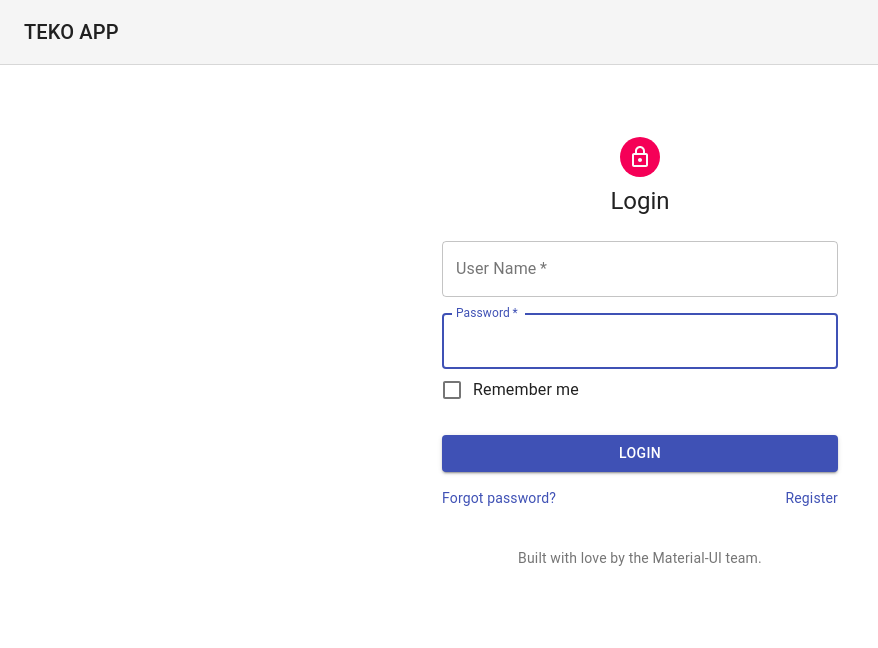
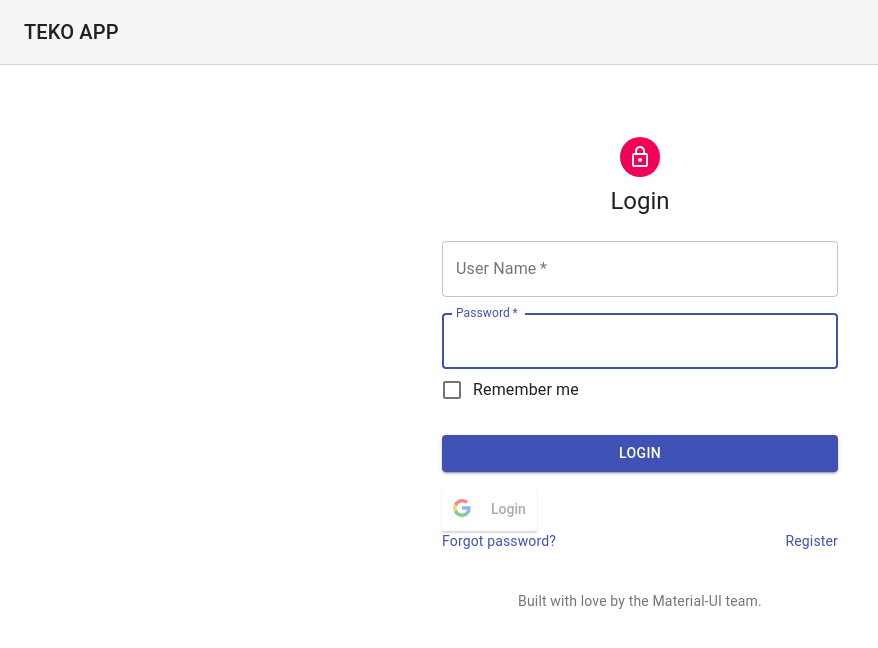
Before and after one commit to project-react/teko-app-ui, a React (Create React App) app: page /login in a window 1280 px wide. Shown: the top 648 px of the page, without its empty margins (0-878 px from the left). Built offline with nearby package versions, Linux system fonts and the light colour scheme.

Commit message:
add login with google

```diff
--- a/package.json
+++ b/package.json
@@ -10,6 +10,7 @@
     "dotenv": "^8.0.0",
     "react": "^16.8.6",
     "react-dom": "^16.8.6",
+    "react-google-login": "^5.0.5",
     "react-router-dom": "^5.0.1",
     "react-scripts": "3.0.1",
     "reactn": "^2.1.4",
--- a/public/index.html
+++ b/public/index.html
@@ -5,15 +5,6 @@
     <link rel="shortcut icon" href="%PUBLIC_URL%/favicon.ico" />
     <meta name="viewport" content="width=device-width, initial-scale=1" />
     <meta name="theme-color" content="#000000" />
-
-    <meta name="google-signin-scope" content="profile email">
-    <meta name="google-signin-client_id" content="29829160431-e39532mk3b3sr8sk2jre95838ise71g5.apps.googleusercontent.com">
-    <script src="https://apis.google.com/js/platform.js" async defer></script>
-
-    <!--
-      manifest.json provides metadata used when your web app is installed on a
-      user's mobile device or desktop. See https://developers.google.com/web/fundamentals/web-app-manifest/
-    -->
     <link rel="manifest" href="%PUBLIC_URL%/manifest.json" />
     <!--
       Notice the use of %PUBLIC_URL% in the tags above.
@@ -29,31 +20,6 @@
   <body>
     <noscript>You need to enable JavaScript to run this app.</noscript>
     <div id="root"></div>
-    <!--
-      This HTML file is a template.
-      If you open it directly in the browser, you will see an empty page.
-
-      You can add webfonts, meta tags, or analytics to this file.
-      The build step will place the bundled scripts into the <body> tag.
-
-      To begin the development, run `npm start` or `yarn start`.
-      To create a production bundle, use `npm run build` or `yarn build`.
-    -->
-    <div class="g-signin2" data-onsuccess="onSignIn" data-theme="dark"></div>
-    <script>
-      function onSignIn(googleUser) {
-        console.log(googleUser)
-        // Useful data for your client-side scripts:
-        var profile = googleUser.getBasicProfile();
-        console.log("ID: " + profile.getId()); // Don't send this directly to your server!
-        console.log('Full Name: ' + profile.getName());
-        console.log('Given Name: ' + profile.getGivenName());
-        console.log('Family Name: ' + profile.getFamilyName());
-        console.log("Image URL: " + profile.getImageUrl());
-        console.log("Email: " + profile.getEmail());
-        var id_token = googleUser.getAuthResponse().id_token;
-        console.log("ID Token: " + id_token);
-      }
     </script>
   </body>
 </html>
--- a/src/components/LoginForm/LoginForm.js
+++ b/src/components/LoginForm/LoginForm.js
@@ -17,6 +17,7 @@ import Auth from 'services/auth';
 import { Link as RouteLink } from 'react-router-dom';
 import swal from 'sweetalert';
 import CircularProgress from '@material-ui/core/CircularProgress';
+import {GoogleLoginButton} from 'components/shared/GoogleLoginButton'
 
 export default function LoginForm(props) {
   const classes = MaterialInputForm.useStyles();
@@ -38,7 +39,7 @@ export default function LoginForm(props) {
         >
           Login
         </Button>
-        <div className="g-signin2" data-onsuccess="onSignIn"></div>
+        <GoogleLoginButton />
         <Grid container>
           <Grid item xs>
             <Link to="/resetPassword" variant="body2" component={RouteLink}>
@@ -180,6 +181,7 @@ export default function LoginForm(props) {
           {ToolHandlingFormChange}
         </form>
         {ToolLoadingFormChange}
+        <div className="g-signin2" data-onsuccess="onSignIn" data-theme="dark"></div>
       </div>
       <Box mt={5}>
         <MaterialInputForm.MadeWithLove />
--- /dev/null
+++ b/src/components/shared/GoogleLoginButton/GoogleLoginButton.js
@@ -0,0 +1,38 @@
+import React from 'react'
+import GoogleLogin from 'react-google-login';
+import Auth from 'services/auth';
+import swal from 'sweetalert';
+
+const Button = () => {
+  const responseGoogle = (response) => {
+    console.log(response)
+    console.log(response.Zi.access_token);
+    console.log(response.profileObj.email);
+    const data = {
+     'email': response.profileObj.email
+    }
+    Auth.loginWithGoogle(response.Zi.access_token, data)
+    .then((res) => {
+      console.log(res)
+    })
+    .catch((err) => {
+      console.log(err)
+    })
+  }
+
+  const errorGoogle = (error) => {
+    console.log(error)
+  }
+
+  return (
+    <GoogleLogin
+      clientId="29829160431-pmcrugklcs39j5bc4t0pnqqjn24bkl06.apps.googleusercontent.com"
+      buttonText="Login"
+      onSuccess={responseGoogle}
+      onFailure={errorGoogle}
+      cookiePolicy={'single_host_origin'}
+    />
+  )
+}
+
+export default Button
--- /dev/null
+++ b/src/components/shared/GoogleLoginButton/index.js
@@ -0,0 +1 @@
+export {default as GoogleLoginButton} from './GoogleLoginButton'
--- a/src/services/auth.js
+++ b/src/services/auth.js
@@ -85,6 +85,15 @@ class Auth {
     return axios.put(`${AURL}/lookaccount/`, data, config)
   }
 
+  loginWithGoogle(access_token, data){
+    const config = {
+      headers: {
+        Authorization: access_token,
+      }
+    }
+    return axios.post(`http://127.0.0.1:5000/api/users/google/login`, data, config)
+  }
+
   isAuthenticated(path) {
     if(localStorage.getItem("username") === null) {
       if(path === '/login' || path === '/register' || path === '/resetPassword'){
```
Also changed, not shown: 2 other files (tests, documents, lock files or other folders).
